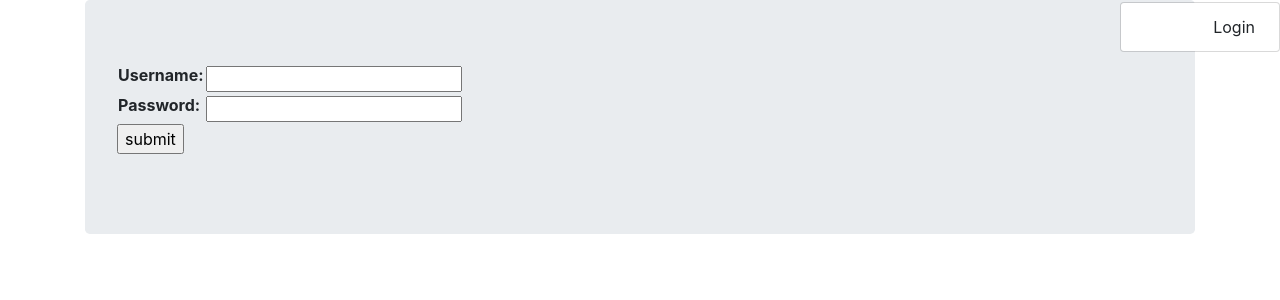
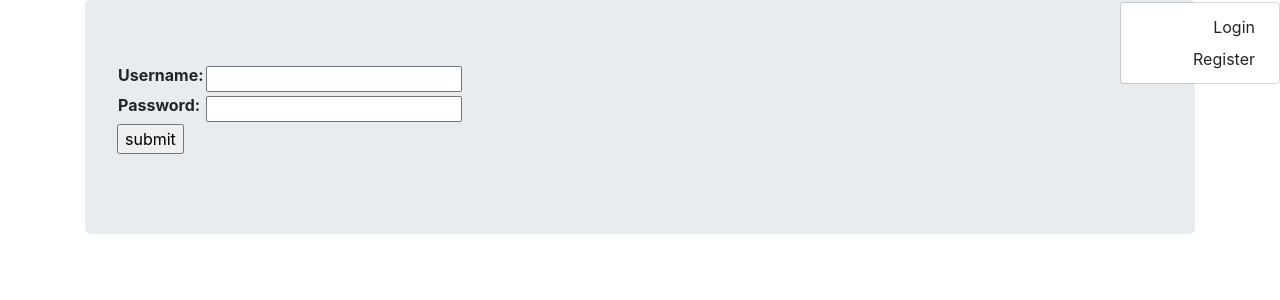
Before and after one commit to jstanczewski/backend_training, a Django app: a page that uses viewer/templates/navbar.html in a window 1280 px wide, after a click on "You are not logged in.". Shown: the part 56-356 px from the top of the page. Run offline with Django 3.2, Linux system fonts and the light colour scheme; some libraries are stand-ins or nearby versions.

Commit message:
Navbar now has function register next to login

```diff
--- a/viewer/templates/navbar.html
+++ b/viewer/templates/navbar.html
@@ -26,6 +26,7 @@
 </a>
 <div class="dropdown-menu dropdown-menu-right">
     <a class="dropdown-item text-right" href="{% url 'accounts:login' %}">Login</a>
+    <a class="dropdown-item text-right" href="{% url 'accounts:signup' %}">Register</a>
     </div>
 {% endif %}
 </nav>
```
